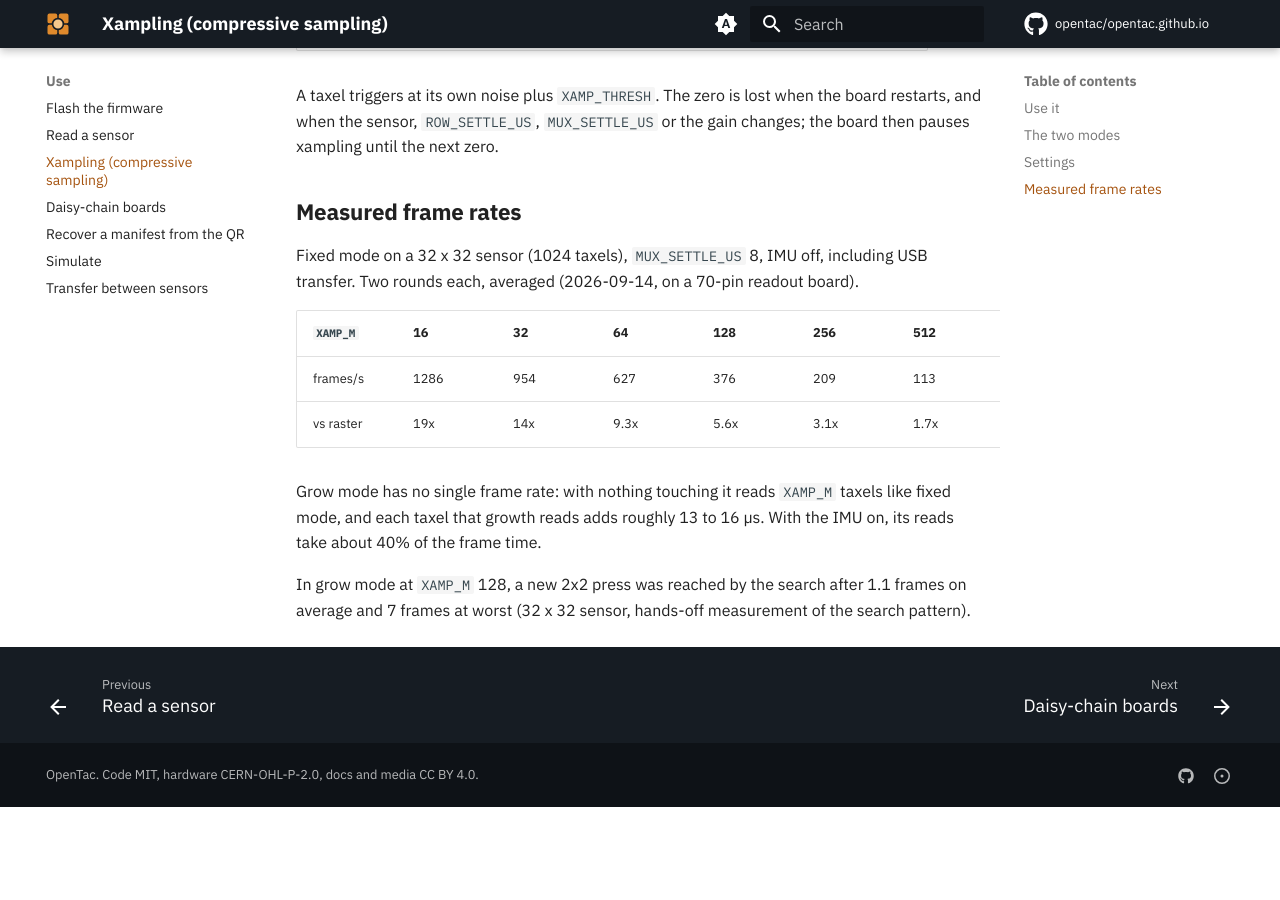
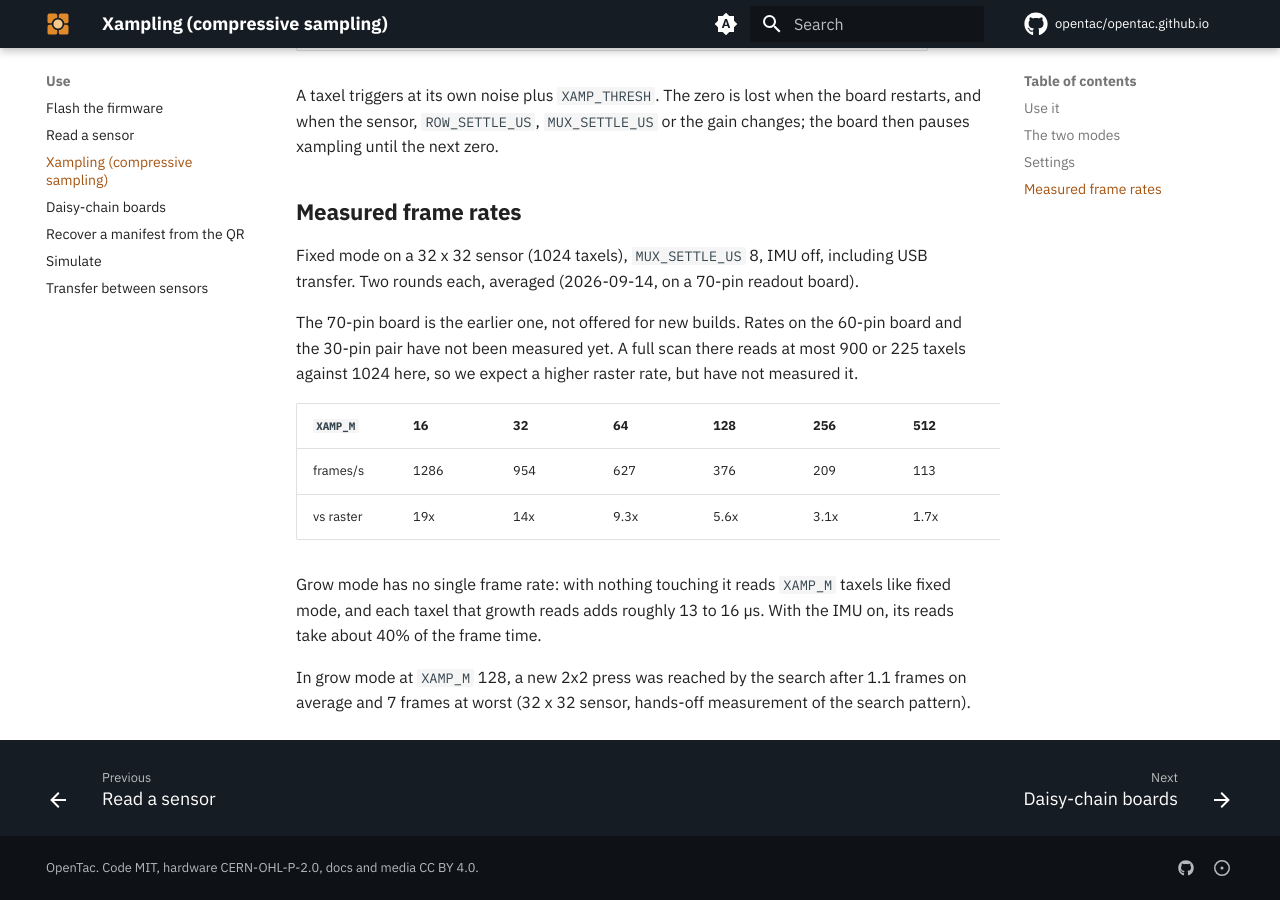
Before and after one commit to opentac/opentac.github.io, an MkDocs documentation site: the page built from docs/use/xampling.md, in a window 1280 px wide and 900 px high, scrolled down 1455 px. Built offline with MkDocs 1.6.1 and Material for MkDocs 9.7.7, drawn with Linux system fonts in a browser that asks for light colours; comment, search, counter and statistics services are not loaded; before the commit the page ends 2262 px from its top, so only the background shows below that.

Commit message:
Xampling: the measured rates are from the earlier 70-pin board; the current boards are not measured yet

```diff
--- a/docs/use/xampling.md
+++ b/docs/use/xampling.md
@@ -62,6 +62,11 @@ Fixed mode on a 32 x 32 sensor (1024 taxels), `MUX_SETTLE_US` 8, IMU off,
 including USB transfer. Two rounds each, averaged (2026-09-14, on a 70-pin
 readout board).
 
+The 70-pin board is the earlier one, not offered for new builds. Rates on the
+60-pin board and the 30-pin pair have not been measured yet. A full scan there
+reads at most 900 or 225 taxels against 1024 here, so we expect a higher raster
+rate, but have not measured it.
+
 | `XAMP_M` | 16 | 32 | 64 | 128 | 256 | 512 | 1024 | raster |
 |---|---|---|---|---|---|---|---|---|
 | frames/s | 1286 | 954 | 627 | 376 | 209 | 113 | 58 | 67 |
```
